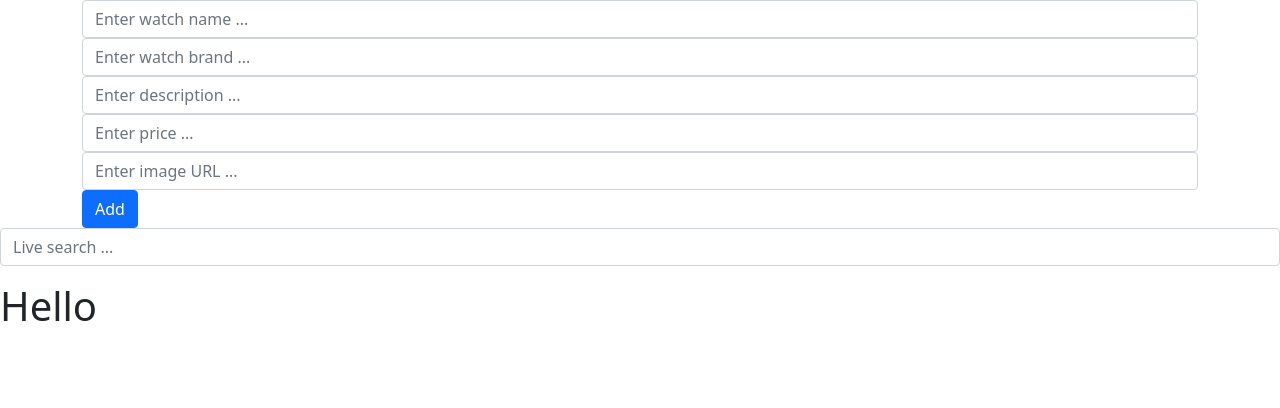
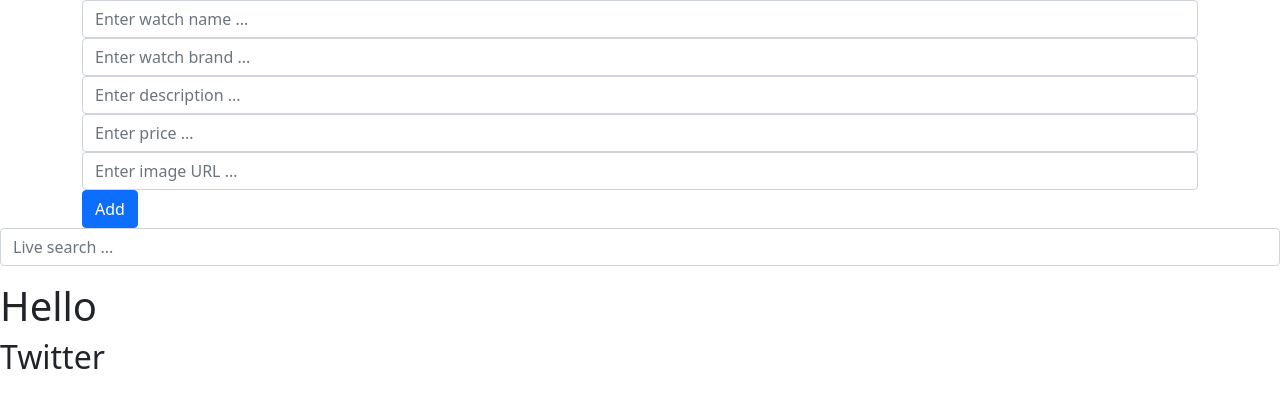
Before and after one commit to Asankanov/twitter, a plain HTML site: page index.html in a window 1280 px wide. Drawn offline with nearby package versions, Linux system fonts and the light colour scheme.

Commit message:
added h2

```diff
--- a/index.html
+++ b/index.html
@@ -87,6 +87,7 @@
   </div>
 
   <h1>Hello</h1>
+  <h2>Twitter</h2>
 
 
     <!-- axios -->
```
